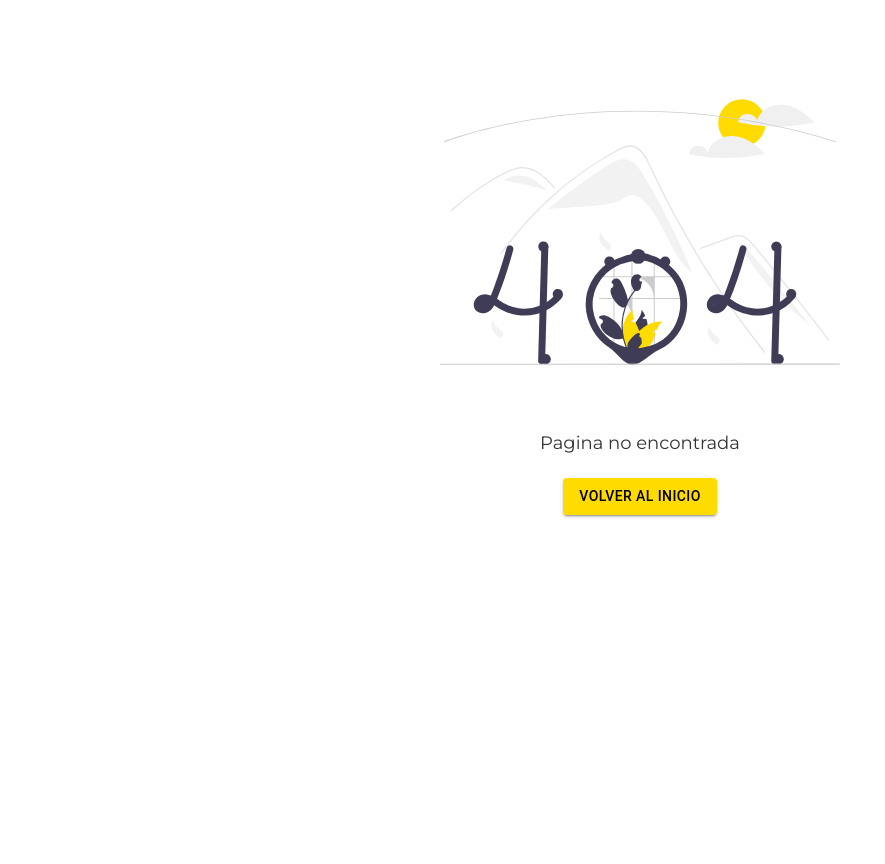
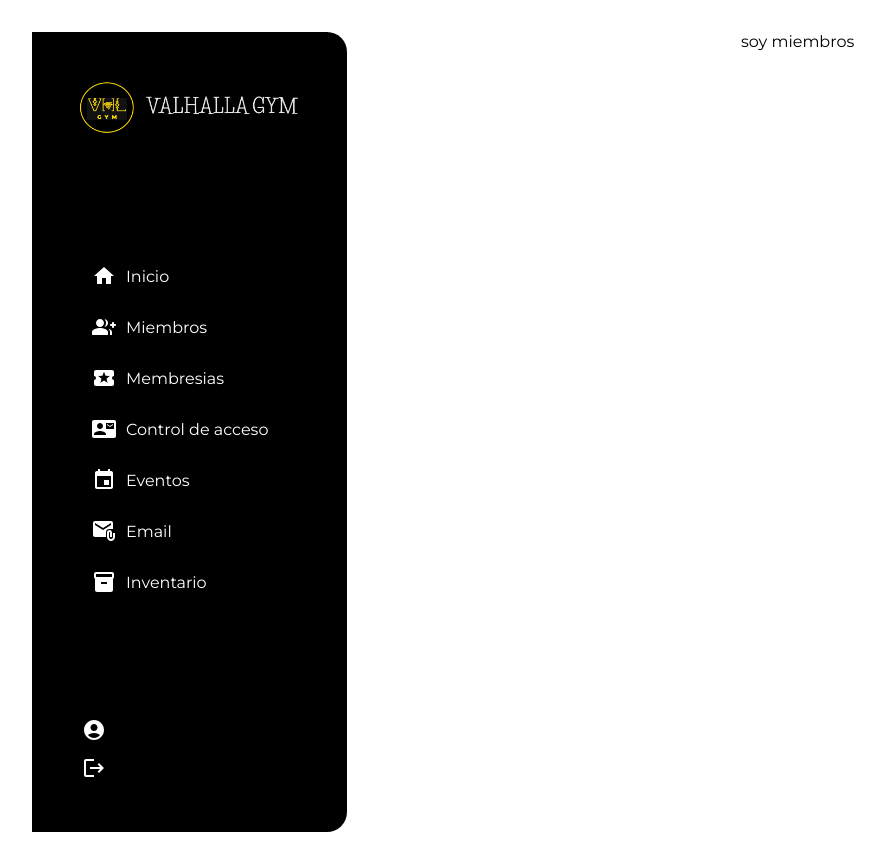
Before and after one commit to pabloocampo1/GymManager-Front-end, a React (Vite) app: page /dashboard/miembros in a window 1280 px wide. Shown: the whole page, without its empty margins (0-885 px from the left). Before the commit the page ends 800 px from the top, so only its background shows below. Built offline with nearby package versions, Linux system fonts and the light colour scheme.

Commit message:
Creaccion de carpetas miembros y membresias

```diff
--- a/src/App.jsx
+++ b/src/App.jsx
@@ -13,7 +13,8 @@ import Promotions from './Pages/Mail/Mail'
 import Events from './Pages/Events/Events'
 import NotFound from './Pages/NotFound/NotFound'
 import Inventory from './Pages/Inventory/Inventory'
-import Hola from './Components/Hola'
+import Membresias from './Pages/Membresias/Membresias'
+import Miembros from './Pages/Miembros/Miembros'
 import User from './Pages/User/User'
 
 
@@ -36,7 +37,8 @@ function App() {
         <Route path="/dashboard" element={<PrivateLayout />}>
             <Route index element={<Dashboard />} />
             <Route path='user' element={<User></User>}></Route>
-            <Route path='membresias' element={<Hola></Hola>}></Route>
+            <Route path='miembros' element={<Miembros />}></Route>
+            <Route path='membresias' element={<Membresias />}></Route>
             <Route path="correo" element={<Promotions />} />
             <Route path="eventos" element={<Events />} />
             <Route path="inventario" element={<Inventory />} />
--- a/src/Components/SideBarComponent/SideBar.jsx
+++ b/src/Components/SideBarComponent/SideBar.jsx
@@ -38,23 +38,23 @@ function SideBar() {
                         <HomeIcon sx={{ color: "white" }} /><Link to="/dashboard">Inicio</Link>
                     </div>
                 </Link>
-                <Link to="membresias">
+                <Link to="/dashboard/miembros">
                     <div className={activeLink === "Miembros" ? style.activeLink : ""}
                         onClick={() => handleClick("Miembros")}>
-                        <GroupAddRoundedIcon sx={{ color: "white" }}></GroupAddRoundedIcon><Link to="membresias">Miembros</Link>
+                        <GroupAddRoundedIcon sx={{ color: "white" }}></GroupAddRoundedIcon><Link to="Miembros">Miembros</Link>
                     </div>
                 </Link>
 
 
 
-                <Link to="*">
+                <Link to="/dashboard/membresias">
                     <div className={activeLink === "Membresias" ? style.activeLink : ""}
                         onClick={() => handleClick("Membresias")}>
-                        <LocalActivityIcon sx={{ color: "white" }} /><Link to="user">Membresias</Link>
+                        <LocalActivityIcon sx={{ color: "white" }} /><Link to="Membresias">Membresias</Link>
                     </div>
                 </Link>
 
-                <Link to="*">
+                <Link to="/dashboard/user">
                     <div className={activeLink === "Registro" ? style.activeLink : ""}
                         onClick={() => handleClick("Registro")}>
                         <ContactMailIcon sx={{ color: "white" }} /> <Link to="user">Control de acceso</Link>
--- a/src/Pages/Mmebresias/Membresias.jsx
+++ b/src/Pages/Membresias/Membresias.jsx
@@ -3,7 +3,7 @@ import React from 'react';
 const Membresias = () => {
     return (
         <div>
-            soy memebresias
+            soy membresias
         </div>
     );
 };
--- /dev/null
+++ b/src/Pages/Miembros/Miembros.jsx
@@ -0,0 +1,11 @@
+import React from 'react';
+
+const Miembros = () => {
+    return (
+        <div>
+            soy miembros
+        </div>
+    );
+};
+
+export default Miembros;
```
Also changed, not shown: src/Pages/Membresias/Membresias.module.css (added), src/Pages/Miembros/Miembros.module.css (added), 1 other file (tests, documents, lock files or other folders).
